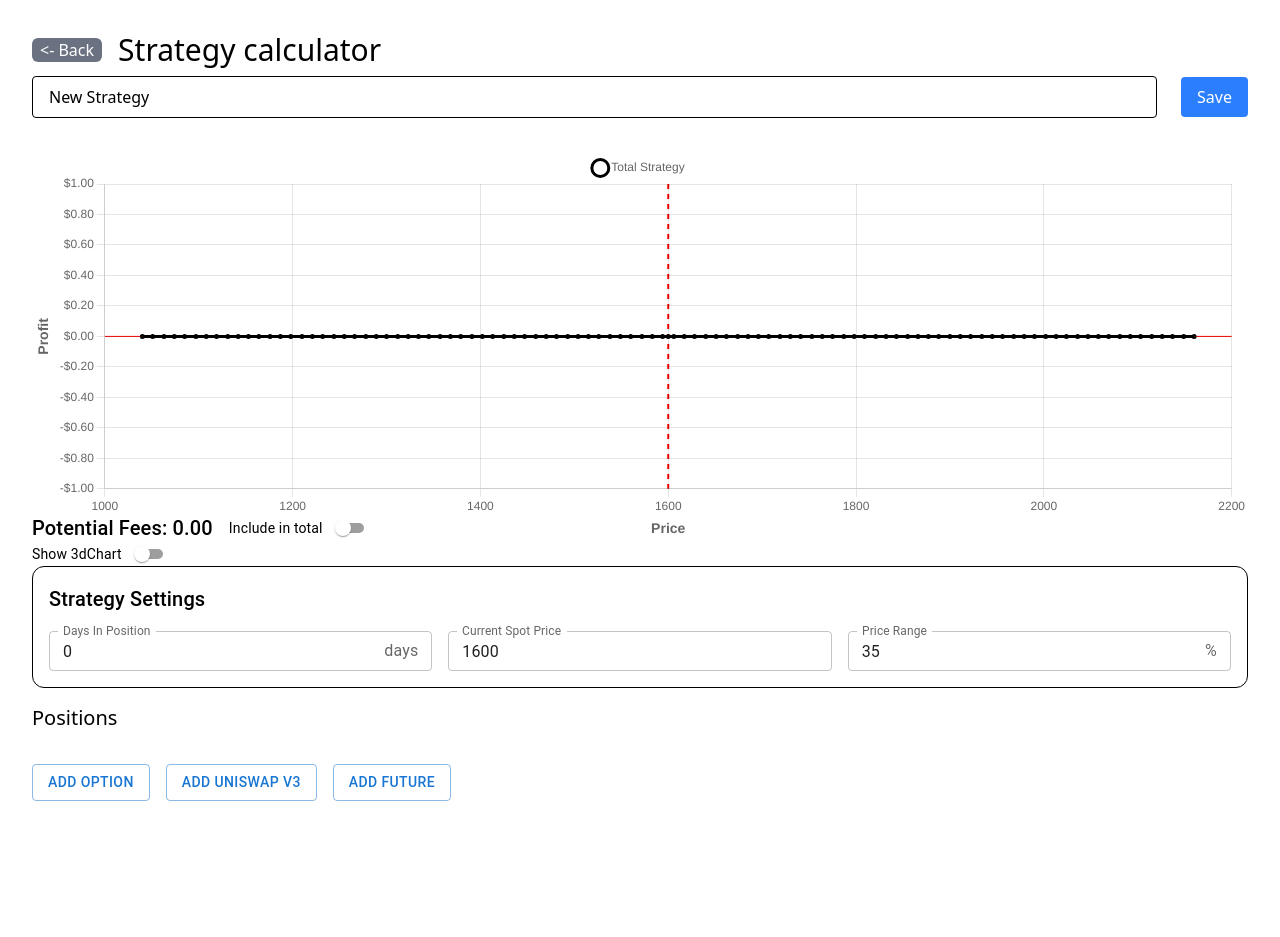
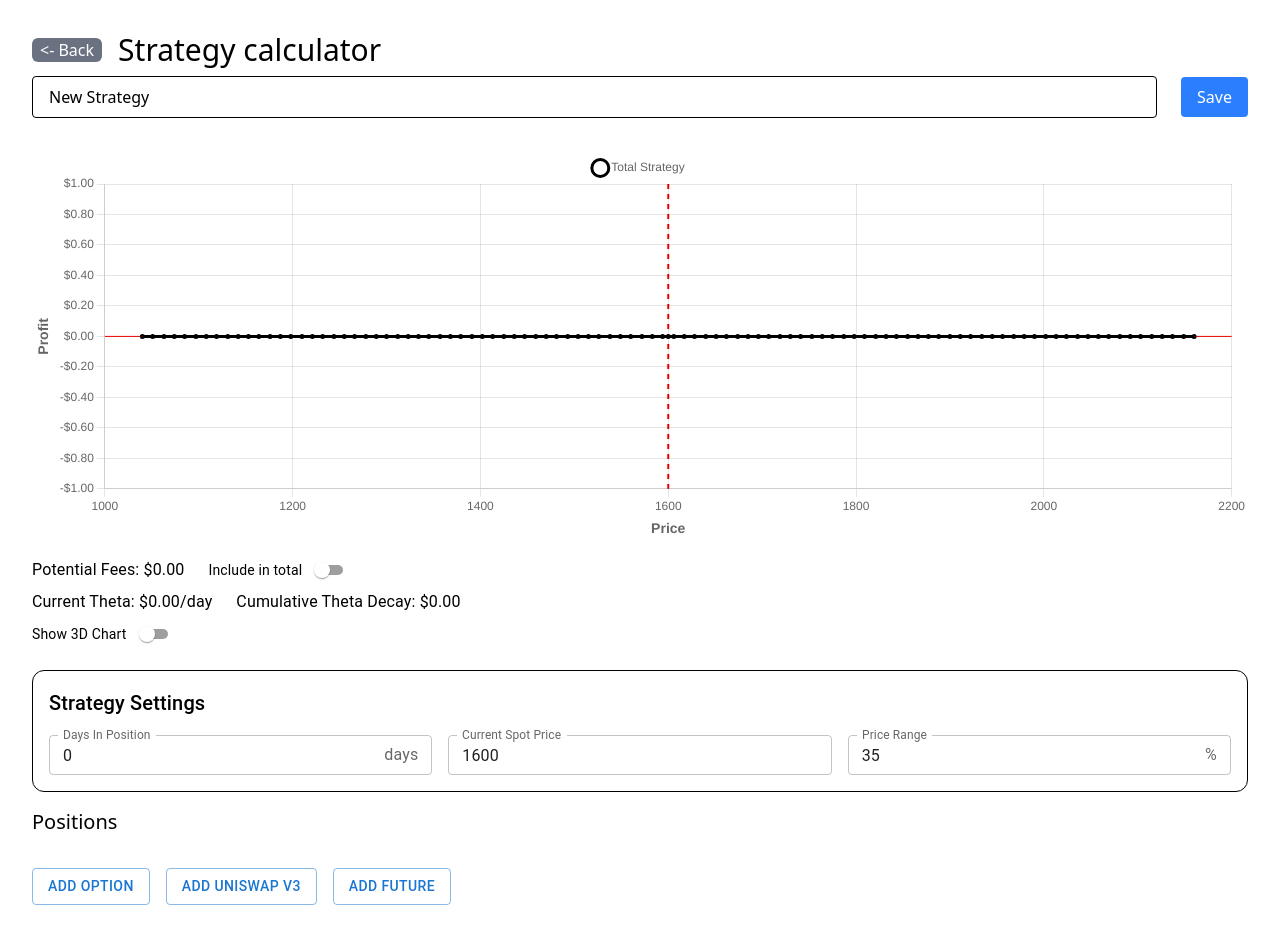
Before and after one commit to siemarell/lp-calculator, a React (Vite) app: page /strategy/new in a window 1280 px wide. Before the commit the page ends 833 px from the top, so only its background shows below. Built offline with nearby package versions, Linux system fonts and the light colour scheme.

Commit message:
theta decay

```diff
--- a/src/components/StrategyChart.tsx
+++ b/src/components/StrategyChart.tsx
@@ -89,6 +89,8 @@ interface ChartDataResult {
   series: SeriesData[];
   annotations: Annotation[];
   total_fees: number;
+  current_theta: number;
+  cumulative_theta: number;
 }
 
 Chart.register(
@@ -235,7 +237,7 @@ export const StrategyChart = observer((props: StrategyChartProps) => {
   const chartRef = useRef<HTMLCanvasElement>(null);
   const chartInstance = useRef<Chart | null>(null);
   const configBuilder = new ConfigBuilder(props.strategy);
-  const { series, annotations, total_fees } = configBuilder.getChartData();
+  const { series, annotations, total_fees, current_theta, cumulative_theta } = configBuilder.getChartData();
   const name = props.strategy.name;
   const prices = props.strategy.prices;
   const decimalPlaces = getDecimalPlaces(
@@ -410,12 +412,15 @@ export const StrategyChart = observer((props: StrategyChartProps) => {
   }, [name, prices, series, annotations]);
 
   return (
-    <div className={cn("relative h-[400px]", props.className)}>
+    <div className={cn("flex flex-col", props.className)}>
+      <div className="relative h-[400px]">
         <canvas ref={chartRef} className="h-full" />
+      </div>
 
-      <div className="absolute bottom-[-10px] left-0 flex items-center gap-4 py-2">
-        <Typography variant="h6">
-          Potential Fees: {total_fees.toFixed(2)}
+      <div className="flex flex-col gap-2 mt-4">
+        <div className="flex items-center gap-6">
+          <Typography variant="body1">
+            Potential Fees: ${total_fees.toFixed(2)}
           </Typography>
           <div className="flex items-center gap-2">
             <Typography variant="body2">Include in total</Typography>
@@ -428,8 +433,18 @@ export const StrategyChart = observer((props: StrategyChartProps) => {
             />
           </div>
         </div>
+
+        <div className="flex items-center gap-6">
+          <Typography variant="body1">
+            Current Theta: ${current_theta.toFixed(2)}/day
+          </Typography>
+          <Typography variant="body1">
+            Cumulative Theta Decay: ${cumulative_theta.toFixed(2)}
+          </Typography>
+        </div>
+
         <div className="flex items-center gap-2">
-        <Typography variant="body2">Show 3dChart</Typography>
+          <Typography variant="body2">Show 3D Chart</Typography>
           <Switch
             size="small"
             checked={props.strategy.show3dChart}
@@ -437,6 +452,7 @@ export const StrategyChart = observer((props: StrategyChartProps) => {
               props.strategy.show3dChart = e.target.checked;
             }}
           />
+        </div>
       </div>
     </div>
   );
@@ -451,6 +467,8 @@ class ConfigBuilder {
     // Initialize total payoff array with zeros
     const total_payoff = new Array(prices.length).fill(0);
     let total_fees = 0;
+    let current_theta = 0;
+    let cumulative_theta = 0;
 
     // Data for the plot
     const series: SeriesData[] = [];
@@ -582,6 +600,28 @@ class ConfigBuilder {
       lineWidth: 1,
     });
 
-    return { series, annotations, total_fees };
+    // Calculate current theta and cumulative theta from all option positions
+    for (const position of this.strategy.positions) {
+      if (!position.enabled) continue;
+      if (position instanceof OptionPosition) {
+        // Get current theta
+        const currentGreeks = position.getGreeks(
+          this.strategy.spotPrice,
+          this.strategy.daysInPosition,
+        );
+        current_theta += currentGreeks.theta;
+
+        // Calculate cumulative theta (sum from day 0 to selected day)
+        for (let day = 0; day <= this.strategy.daysInPosition; day++) {
+          const dailyGreeks = position.getGreeks(
+            this.strategy.spotPrice,
+            day,
+          );
+          cumulative_theta += dailyGreeks.theta;
         }
       }
+    }
+
+    return { series, annotations, total_fees, current_theta, cumulative_theta };
+  }
+}
```
Lines whose indentation alone changed are shown as unchanged.
